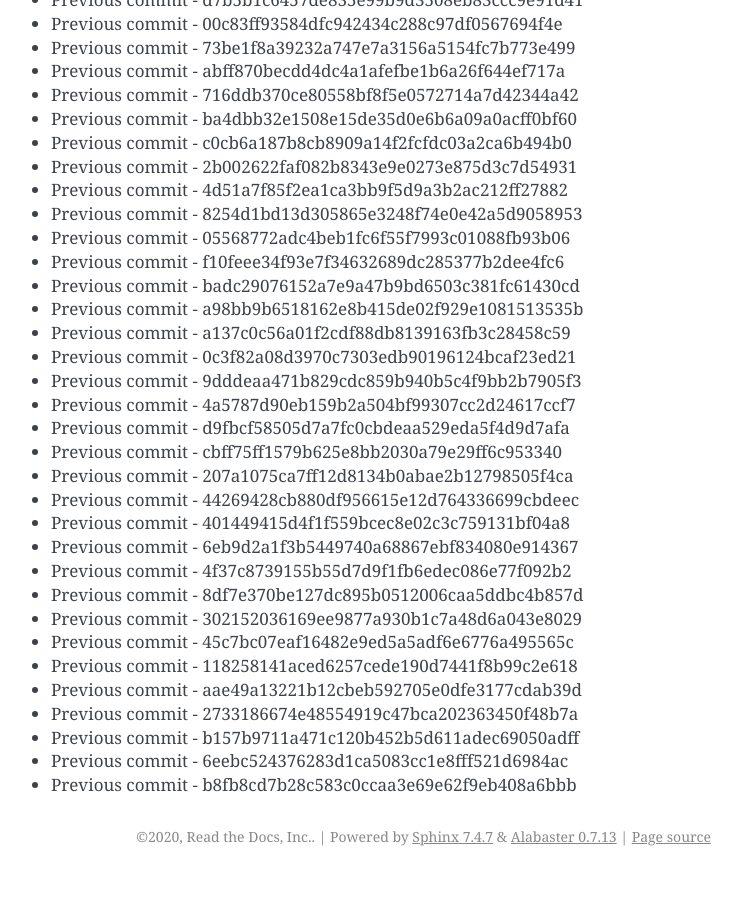
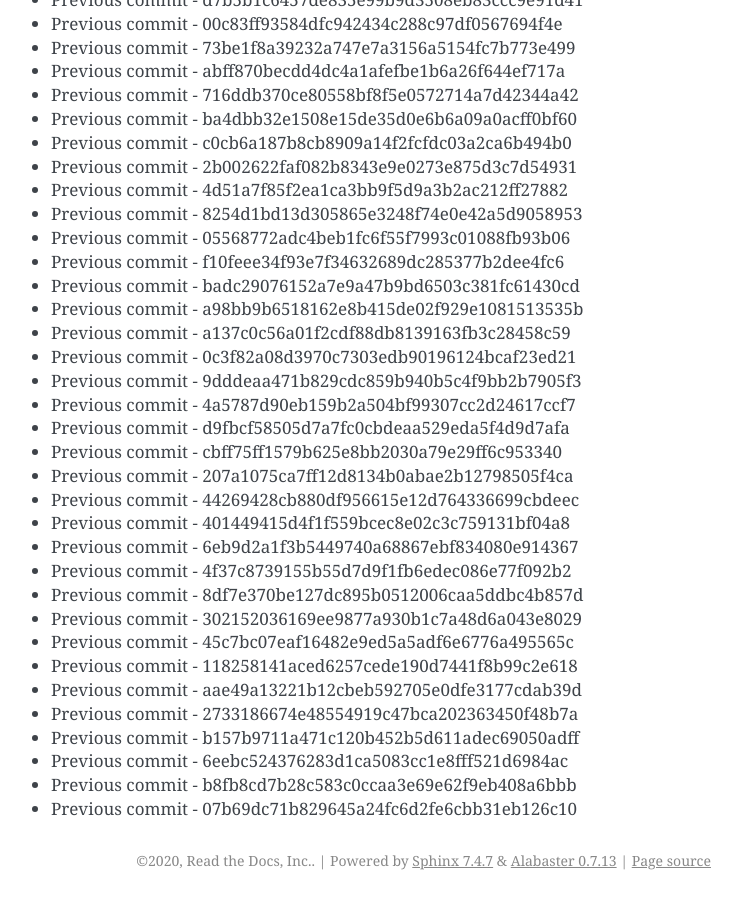
Before and after one commit to readthedocs/rtd-git-stresstest, a Sphinx documentation site: the page built from docs/updates.rst, in a window 1280 px wide and 900 px high, scrolled down 104053 px. Shown: the whole window, without its empty margins (399-1141 px from the left). Built offline with Sphinx 7.4.7, drawn with Linux system fonts in a browser that asks for light colours; before the commit the page ends 104929 px from its top, so only the background shows below that.

Commit message:
Generating commit from previous: 07b69dc71b829645a24fc6d2fe6cbb31eb126c10

```diff
--- a/docs/updates.rst
+++ b/docs/updates.rst
@@ -4404,3 +4404,4 @@ It can be tested for any performance characteristics.
 * Previous commit - b157b9711a471c120b452b5d611adec69050adff
 * Previous commit - 6eebc524376283d1ca5083cc1e8fff521d6984ac
 * Previous commit - b8fb8cd7b28c583c0ccaa3e69e62f9eb408a6bbb
+* Previous commit - 07b69dc71b829645a24fc6d2fe6cbb31eb126c10
```
